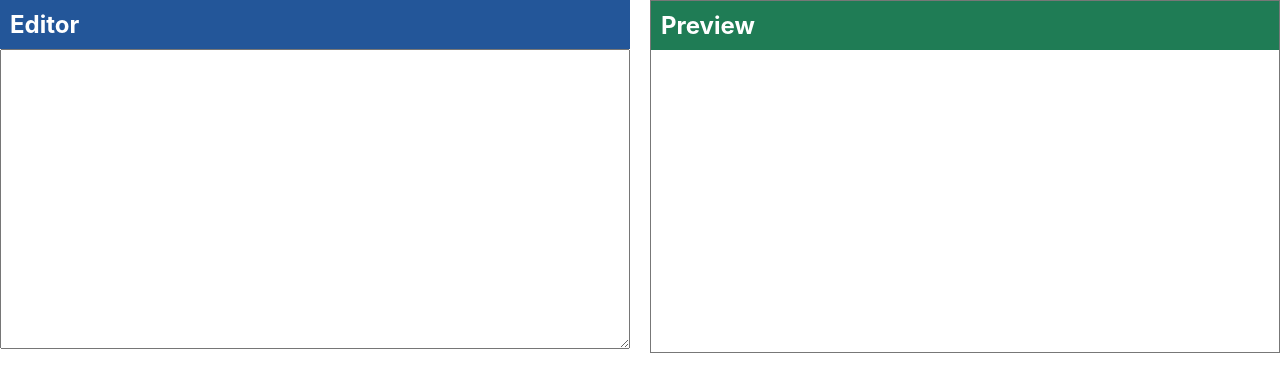
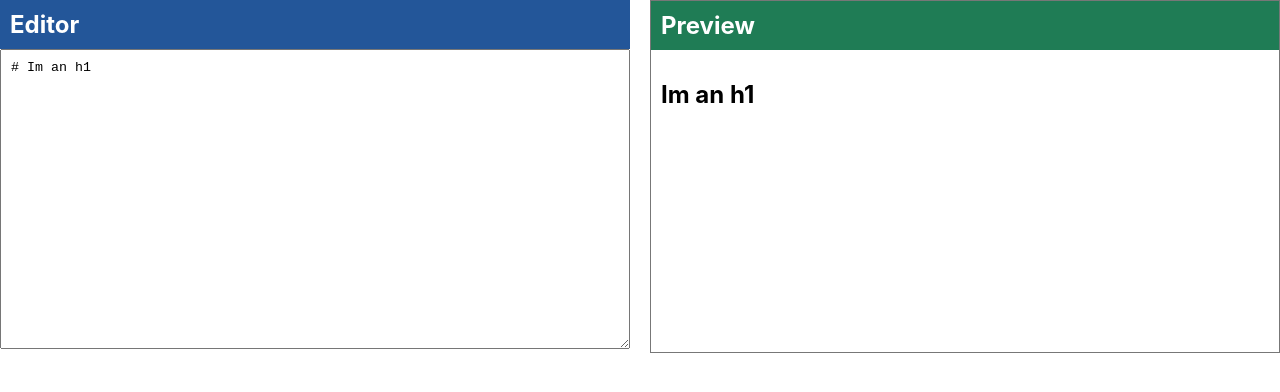
Before and after one commit to donjosef/markdown-previewer, a React (Create React App) app: page / in a window 1280 px wide. Shown: the top 392 px of the page. Built offline with nearby package versions, Linux system fonts and the light colour scheme.

Commit message:
Initialize state with a valid markdown

```diff
--- a/src/App.js
+++ b/src/App.js
@@ -9,7 +9,7 @@ const marked = require('marked');
 class App extends Component {
 
   state = {
-    markdown: ''
+    markdown: '# Im an h1'
   }
 
   changeTextHandler = (e) => {
```
